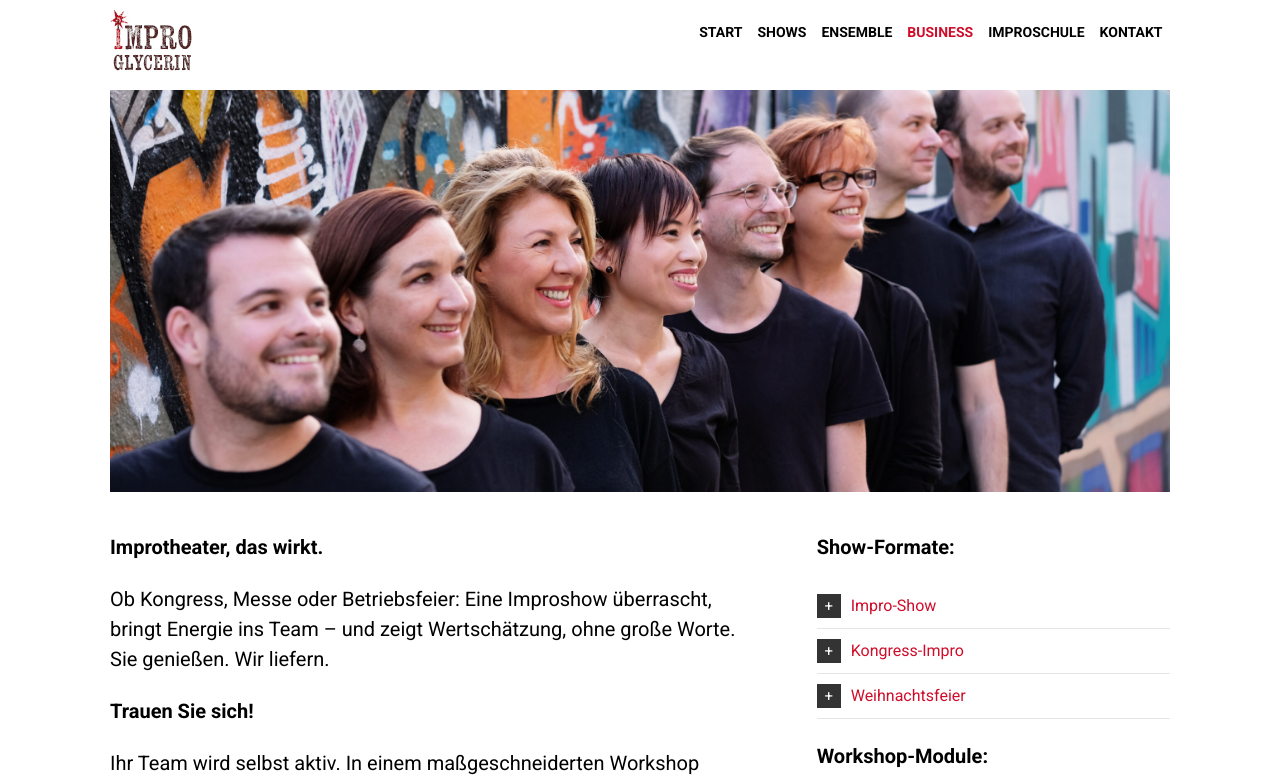
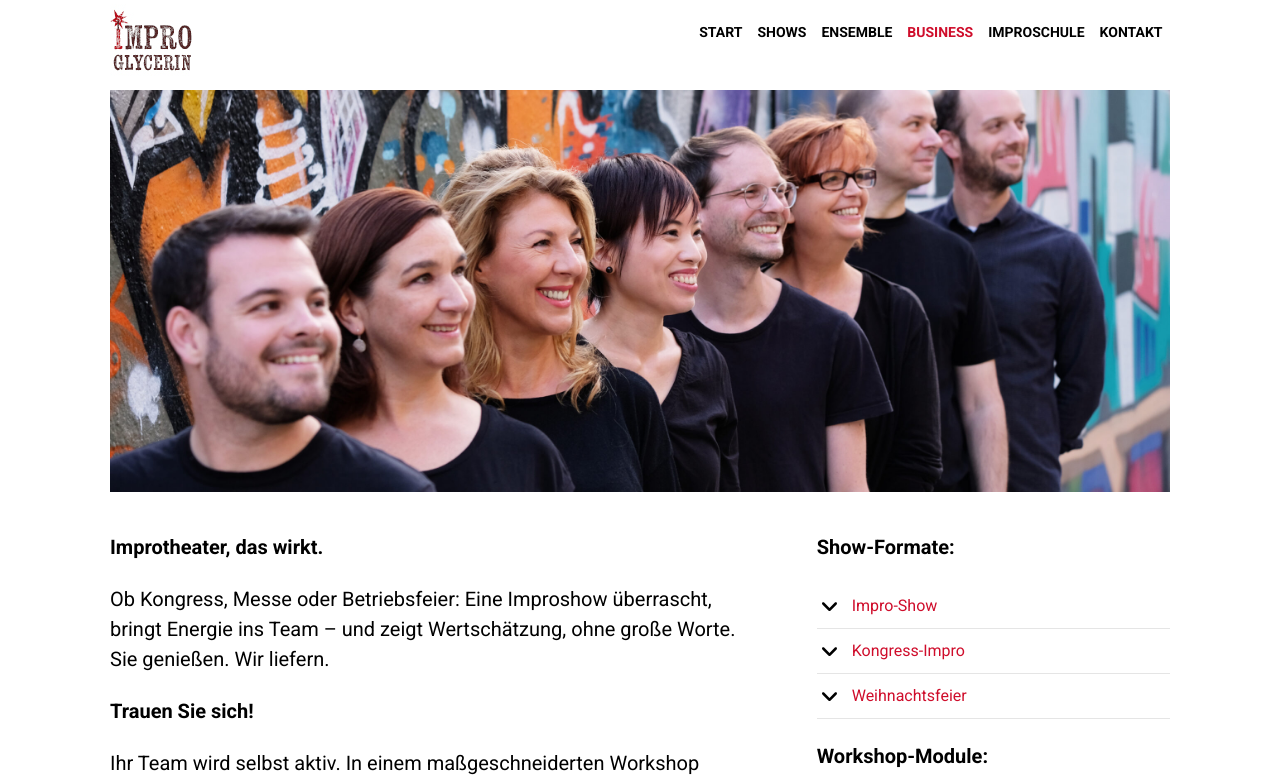
Before and after one commit to Birdy2014/improglycerin.de, a Next.js app: page /business in a window 1280 px wide. Shown: the top 783 px of the page. Built offline with nearby package versions, Linux system fonts and the light colour scheme.

Commit message:
Accordion: Replace plus and minus with fontawesome angles

```diff
--- a/app/_components/Accordion.module.css
+++ b/app/_components/Accordion.module.css
@@ -10,26 +10,35 @@
   cursor: pointer;
   align-items: center;
 
-  &:hover .icon::before {
-    background-color: var(--color-accent);
+  &:hover .iconInactive {
+    color: var(--color-accent);
   }
 }
 
-.active .icon::before {
-  background-color: var(--color-accent);
-  content: "—";
+.iconContainer {
+  display: grid;
 }
 
-.icon::before {
-  display: block;
-  content: "+";
-  background-color: #333333;
-  color: #ffffff;
-  width: 24px;
-  line-height: 24px;
-  font-size: 15px;
-  text-align: center;
-  transition: background-color linear 0.2s;
+.icon {
+  grid-area: 1 / 1;
+  transition: color linear 0.2s;
+}
+
+.iconActive {
+  visibility: hidden;
+}
+
+.active .iconActive {
+  visibility: visible;
+  color: var(--color-accent);
+}
+
+.iconInactive {
+  visibility: visible;
+}
+
+.active .iconInactive {
+  visibility: hidden;
 }
 
 .title {
--- a/app/_components/Accordion.tsx
+++ b/app/_components/Accordion.tsx
@@ -3,6 +3,8 @@
 import { useState } from "react";
 import styles from "./Accordion.module.css";
 import AnimatedCollapsibleContainer from "./AnimatedCollapsibleContainer";
+import { FontAwesomeIcon } from "@fortawesome/react-fontawesome";
+import { faAngleUp, faAngleDown } from "@fortawesome/free-solid-svg-icons";
 
 interface AccordionItem {
   title: string;
@@ -35,7 +37,16 @@ export default function Accordion(props: AccordionProps) {
             ].join(" ")}
             onClick={() => toggleOpen(idx)}
           >
-            <div className={styles.icon} />
+            <div className={styles.iconContainer}>
+              <FontAwesomeIcon
+                icon={faAngleDown}
+                className={`${styles.icon} ${styles.iconInactive}`}
+              />
+              <FontAwesomeIcon
+                icon={faAngleUp}
+                className={`${styles.icon} ${styles.iconActive}`}
+              />
+            </div>
             <div className={styles.title}>{item.title}</div>
           </div>
           <AnimatedCollapsibleContainer duration="0.2s" open={isOpen(idx)}>
```
